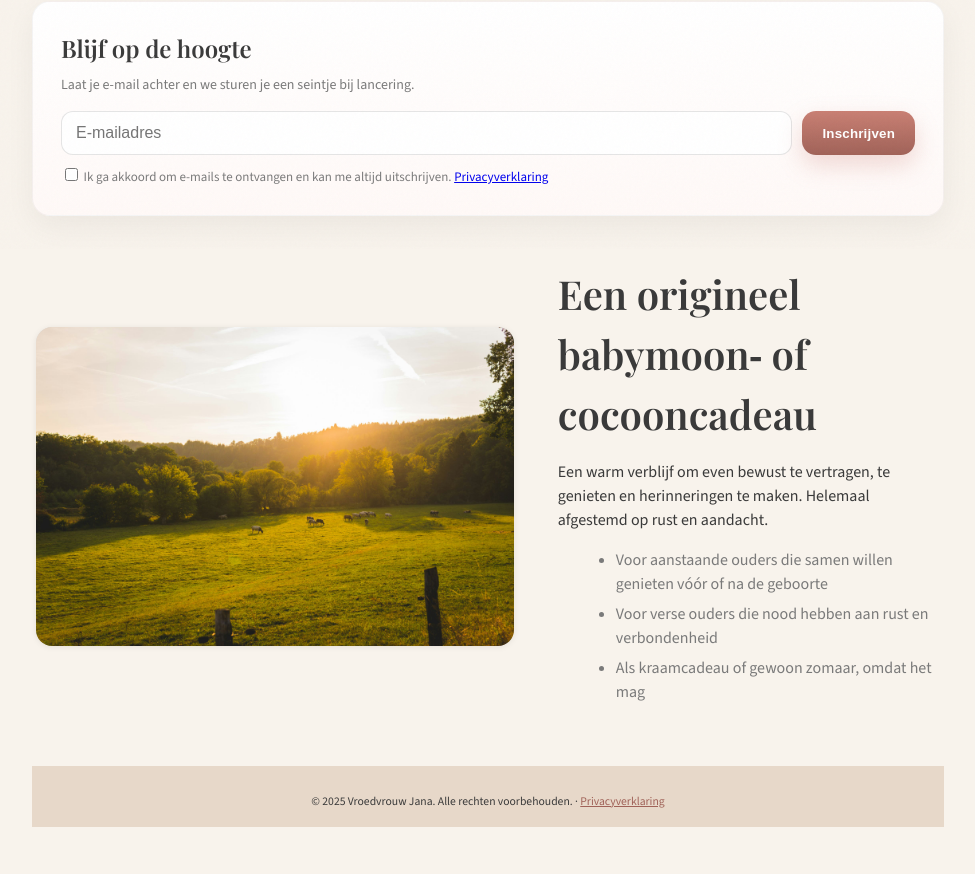
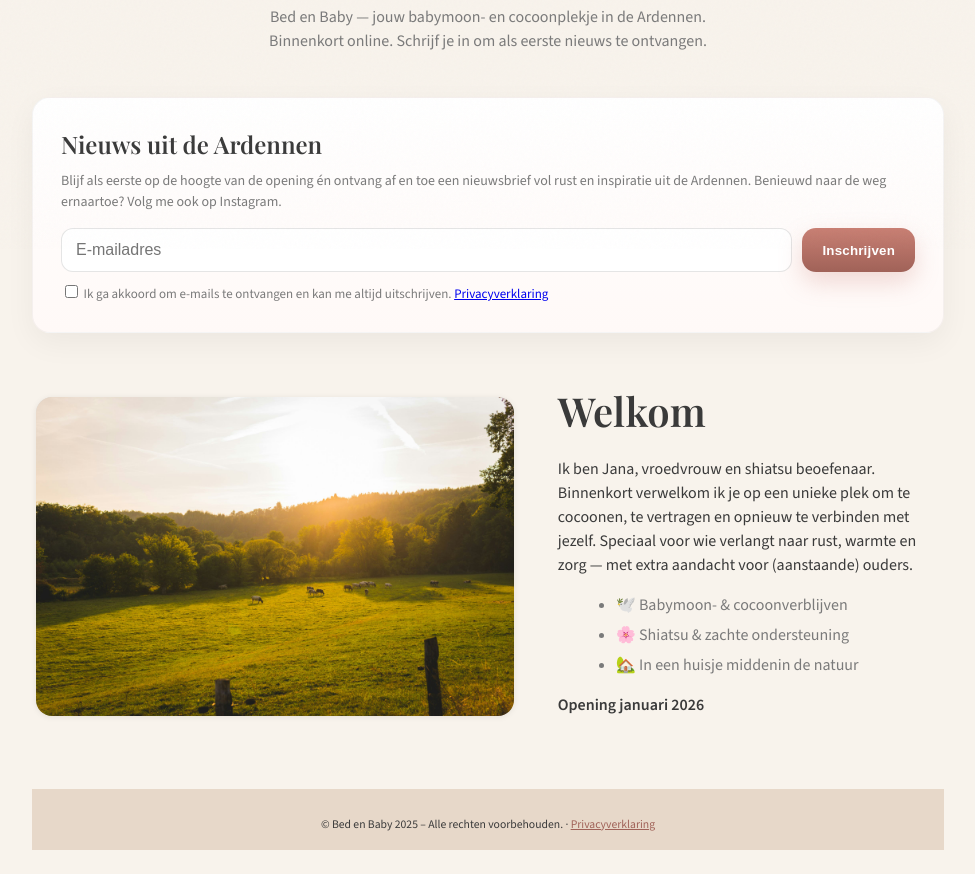
Before and after one commit to BeCreativeRuben/Babymoon, a plain HTML site: page index.html in a window 1280 px wide. Shown: the part 551-1425 px from the top of the page, without its empty margins (152-1127 px from the left). Before the commit the page ends 1402 px from the top, so only its background shows below. Drawn offline with nearby package versions, Linux system fonts and the light colour scheme.

Commit message:
Update copy to client-provided text (headings, welcome, newsletter, footer)

```diff
--- a/index.html
+++ b/index.html
@@ -3,11 +3,11 @@
   <head>
     <meta charset="utf-8">
     <meta name="viewport" content="width=device-width, initial-scale=1">
-    <title>Bed en Baby — Coming Soon</title>
-    <meta name="description" content="Bed en Baby — website komt binnenkort online. Schrijf je in om op de hoogte te blijven.">
+    <title>Vroedvrouw Jana – Babymoon & Cocoonverblijf in de Ardennen</title>
+    <meta name="description" content="Ik ben Jana, vroedvrouw en shiatsutherapeut. Binnenkort open ik een warme plek in de Ardennen voor babymoon, cocoonverblijf en shiatsu.">
     <link rel="icon" href="./favicon.ico">
-    <meta property="og:title" content="Bed en Baby — Coming Soon">
-    <meta property="og:description" content="Website komt binnenkort online. Schrijf je in om op de hoogte te blijven.">
+    <meta property="og:title" content="Vroedvrouw Jana – Babymoon & Cocoonverblijf in de Ardennen">
+    <meta property="og:description" content="Ik ben Jana, vroedvrouw en shiatsutherapeut. Binnenkort open ik een warme plek in de Ardennen voor babymoon, cocoonverblijf en shiatsu.">
     <meta property="og:type" content="website">
     <meta property="og:image" content="./assets/ardennen.jpg">
     <link rel="preconnect" href="https://fonts.googleapis.com">
@@ -28,13 +28,13 @@
         <div class="logo-wrap">
           <img id="logo" alt="Bed en Baby" src="./assets/logo.png" onerror="this.style.display='none'">
         </div>
-        <h1>We lanceren binnenkort</h1>
-        <p class="lede">Schrijf je in om als eerste nieuws te ontvangen. Zacht, warm en met aandacht.</p>
+        <h1>Voel jij dat het tijd is om te landen?</h1>
+        <p class="lede">Bed en Baby — jouw babymoon‑ en cocoonplekje in de Ardennen. Binnenkort online. Schrijf je in om als eerste nieuws te ontvangen.</p>
       </header>
 
       <section class="signup" aria-labelledby="signup-title">
-        <h2 id="signup-title">Blijf op de hoogte</h2>
-        <p class="consent">Laat je e‑mail achter en we sturen je een seintje bij lancering.</p>
+        <h2 id="signup-title">Nieuws uit de Ardennen</h2>
+        <p class="consent">Blijf als eerste op de hoogte van de opening én ontvang af en toe een nieuwsbrief vol rust en inspiratie uit de Ardennen. Benieuwd naar de weg ernaartoe? Volg me ook op Instagram.</p>
         <form id="newsletter-form" class="email-form" action="https://formspree.io/f/xldwonlz" method="POST">
           <div class="fields">
             <label class="sr-only" for="email">E‑mail</label>
@@ -52,19 +52,20 @@
             <img src="./assets/ardennen.jpg" alt="Sneak peek van de stijl en sfeer" onerror="this.style.display='none'">
           </figure>
           <aside class="sneak-text">
-            <h2 id="sneak-title">Een origineel babymoon‑ of cocooncadeau</h2>
-            <p>Een warm verblijf om even bewust te vertragen, te genieten en herinneringen te maken. Helemaal afgestemd op rust en aandacht.</p>
+            <h2 id="sneak-title">Welkom</h2>
+            <p>Ik ben Jana, vroedvrouw en shiatsu beoefenaar. Binnenkort verwelkom ik je op een unieke plek om te cocoonen, te vertragen en opnieuw te verbinden met jezelf. Speciaal voor wie verlangt naar rust, warmte en zorg — met extra aandacht voor (aanstaande) ouders.</p>
             <ul>
-              <li>Voor aanstaande ouders die samen willen genieten vóór of na de geboorte</li>
-              <li>Voor verse ouders die nood hebben aan rust en verbondenheid</li>
-              <li>Als kraamcadeau of gewoon zomaar, omdat het mag</li>
+              <li>🕊️ Babymoon‑ & cocoonverblijven</li>
+              <li>🌸 Shiatsu & zachte ondersteuning</li>
+              <li>🏡 In een huisje middenin de natuur</li>
             </ul>
+            <p><strong>Opening januari 2026</strong></p>
           </aside>
         </div>
       </section>
 
       <footer class="footer">
-        <small>© <span id="year"></span> Vroedvrouw Jana. Alle rechten voorbehouden. · <a href="./privacy.html">Privacyverklaring</a></small>
+        <small>© Bed en Baby 2025 – Alle rechten voorbehouden. · <a href="./privacy.html">Privacyverklaring</a></small>
       </footer>
     </main>
 
```
